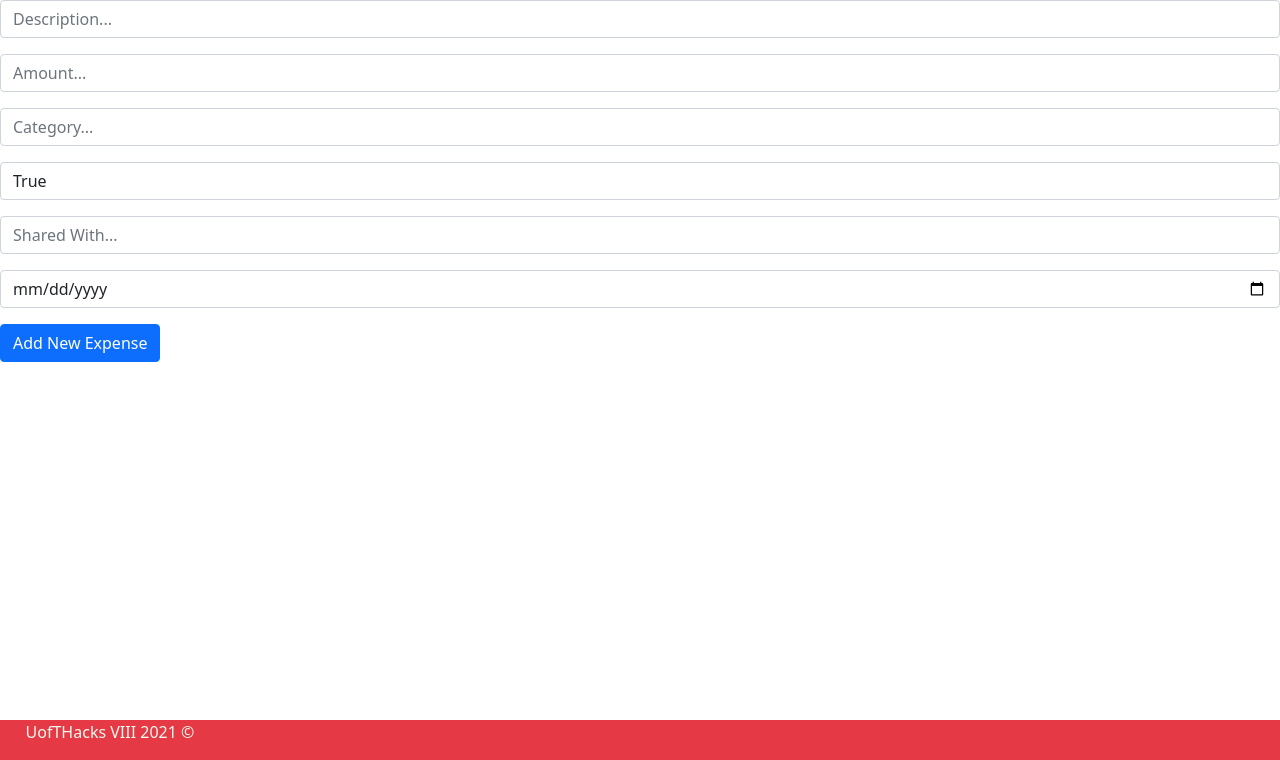
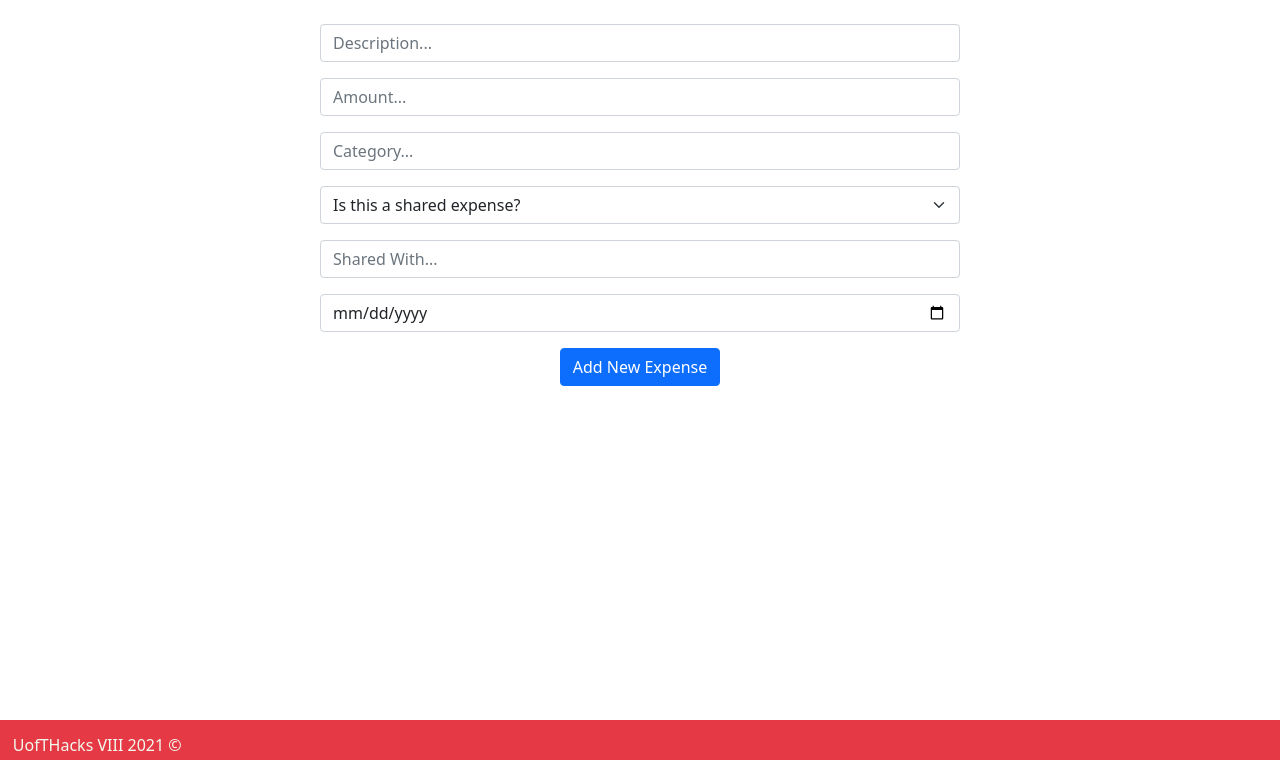
Before and after one commit to EngandDeveloper/uofthacks8, a Django app: page /expenses/ in a window 1280 px wide. Shown: the part 40-800 px from the top of the page. Run offline with Django 3.2, Linux system fonts and the light colour scheme.

Commit message:
split redirect

```diff
--- a/finance/split/views.py
+++ b/finance/split/views.py
@@ -1,5 +1,7 @@
 from django.shortcuts import render
 from django.contrib.auth.models import User
+
+from split.models import SharedExp
 # Create your views here.
 def split(request):
     users = User.objects.all()
@@ -19,4 +21,4 @@ def split(request):
     user_dictionary = {
         'users': users
     }
-    return render(request, 'split/index.html',user_dictionary)
+    return render(request, 'split/index.html', user_dictionary)
--- a/finance/statics/css/base.css
+++ b/finance/statics/css/base.css
@@ -10,11 +10,12 @@ header {
 footer {
     background-color: #E63946;
     color: #F1FAEE;
-    padding-left: 2%;
+    padding: 1%;
     position: absolute;
     bottom: 0;
     width: 100%;
     height: 2.5rem;
+    align-content: center;
 }
 
 .page-container {
@@ -26,6 +27,11 @@ footer {
     padding-bottom: 2.5rem;    /* Footer height */
 }
 
-/* .margin-wrap input {
-    margin: 1%!important;
-} */
+.form-wrapper {
+    /* margin-left: 25%!important; */
+    align-content: center;
+    text-align: center;
+    width: 50%;
+    margin: auto;
+    display: table;
+}
--- a/finance/templates/expenses/index.html
+++ b/finance/templates/expenses/index.html
@@ -2,7 +2,8 @@
 
 {% block body %}
 
-
+    <br>
+    <div class="form-wrapper">
         <div class="new-expense">
             <form action="/newExpense/" method="POST">
                 {% csrf_token %}
@@ -17,7 +18,8 @@
                     <input type="text" class="form-control" name="budgetCategory" placeholder="Category...">
                 </div>
                 <div class="mb-3">
-                <select class="form-control" name="isShared">
+                    <select class="form-select" name="isShared">
+                        <option selected>Is this a shared expense?</option>
                         <option value="True">True</option>
                         <option value="False">False</option>
                     </select>
@@ -31,5 +33,6 @@
                 <input type="submit" class="btn btn-primary" value="Add New Expense" name="newExpense">
             </form>
         </div>
+    </div>
 
 {% endblock %}
--- a/finance/templates/split/index.html
+++ b/finance/templates/split/index.html
@@ -1,5 +1,5 @@
 <h1>Shared Expenses</h1>
-<form action="/" method='POST'>
+<form action="/split/" method='POST'>
     {% csrf_token %}
     <label for="title">Expense Title:</label>
     <input type="text" id="title" name="title"><br>
--- a/finance/templates/users/index.html
+++ b/finance/templates/users/index.html
@@ -40,7 +40,7 @@
               </div>
               <div class="col align-self-center">
                 <h3> We can help!</h3>
-                Our app can help you by:
+                <h5>Our app can help you by:</h5>
                 <br>
                 <ul class="list-group">
                     <li class="list-group-item list-group-item-warning">Tracking your expenses.</li>
--- a/finance/templates/users/login.html
+++ b/finance/templates/users/login.html
@@ -2,7 +2,8 @@
 
 {% block body %}
 
-
+    <br>
+    <div class="form-wrapper">
         <form action="/loginUser/" method="POST">
             {% csrf_token %}
             <div class="mb-3">
@@ -14,7 +15,7 @@
             <input type="submit" class="btn btn-primary" value="Login" name="submitLogin">
 
         </form>
-
+    </div>
     {% for message in messages %}
         <p id="messages">{{message}}</p>
     {% endfor %}
--- a/finance/templates/users/register.html
+++ b/finance/templates/users/register.html
@@ -2,7 +2,8 @@
 
 {% block body %}
 
-
+    <br>
+    <div class="form-wrapper">
         <form action="/registerUser/" method="POST">
             {% csrf_token %}
 
@@ -31,7 +32,7 @@
             <input type="submit" class="btn btn-primary" name="Register User" value="Register">
 
         </form>
-
+    </div>
     {% for message in messages %}
         <p id="messages">{{message}}</p>
     {% endfor %}
```
Also changed, not shown: finance/db.sqlite3. Lines whose indentation alone changed are shown as unchanged.
